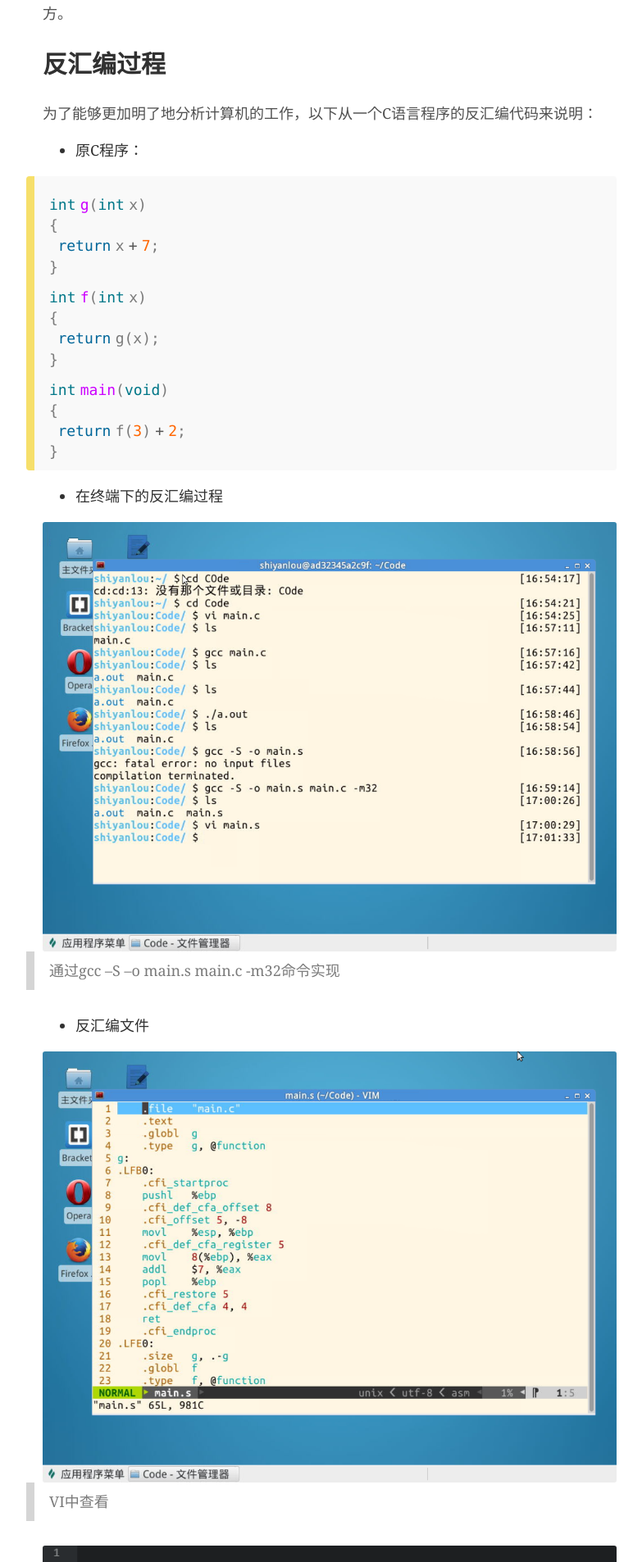
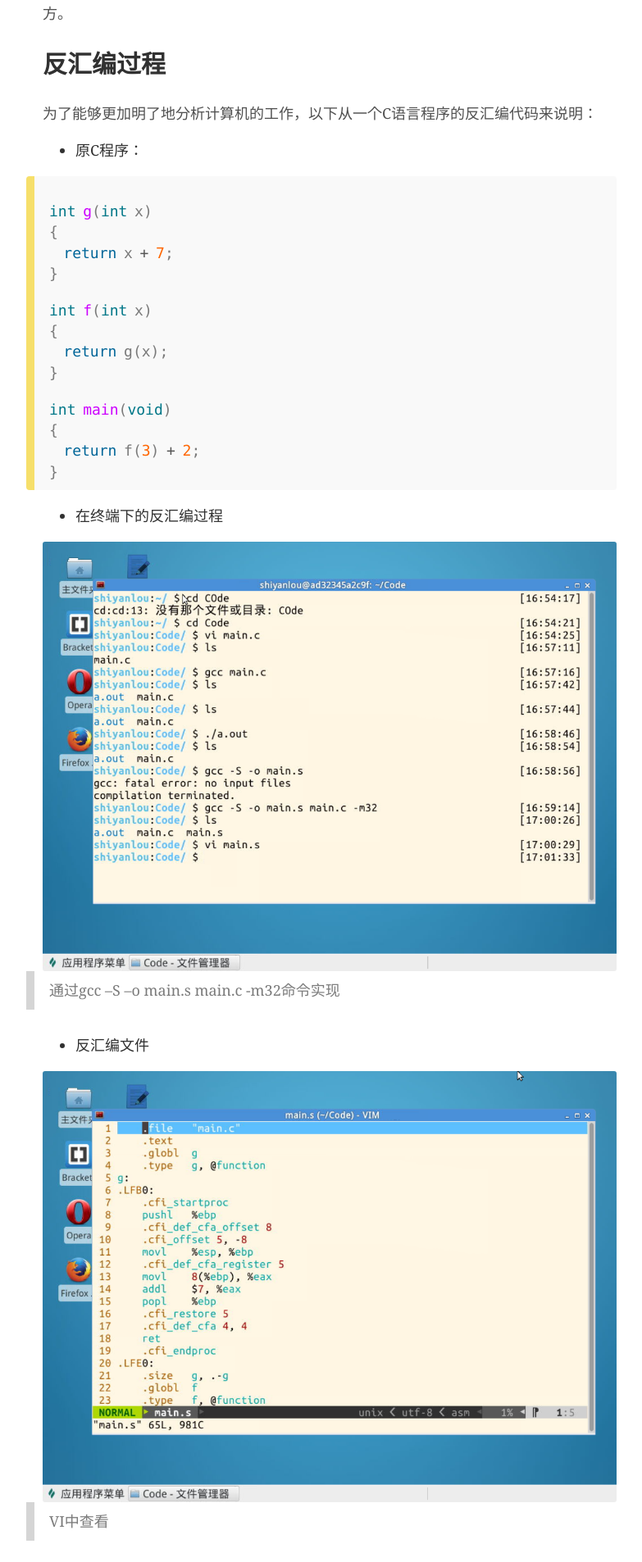
Before and after one commit to uglyyouth/uglyyouth.github.io, a Jekyll site: the page built from _posts/2015-03-08-instruction-system.md, in a window 1280 px wide. Shown: the part 1287-3193 px from the top of the page at 82% size, without its empty margins (238-1021 px from the left). Built offline with Jekyll 4.4.1, drawn with Linux system fonts in a browser that asks for light colours; some web fonts are replaced; comment, search, counter and statistics services are not loaded.

Commit message:
font-size

```diff
--- a/assets/css/default.css
+++ b/assets/css/default.css
@@ -167,7 +167,7 @@
 
 #img-info span, #img-info a {
 	text-decoration: none;
-	font-size: 26px;
+	font-size: 18px;
 	display: table;
 	opacity: .75;
 }
@@ -311,7 +311,7 @@
 
 pre code {
 	padding: 0;
-	font-size: 60%;
+	font-size: 100%;
 	color: inherit;
 	background-color: transparent;
 }
```
